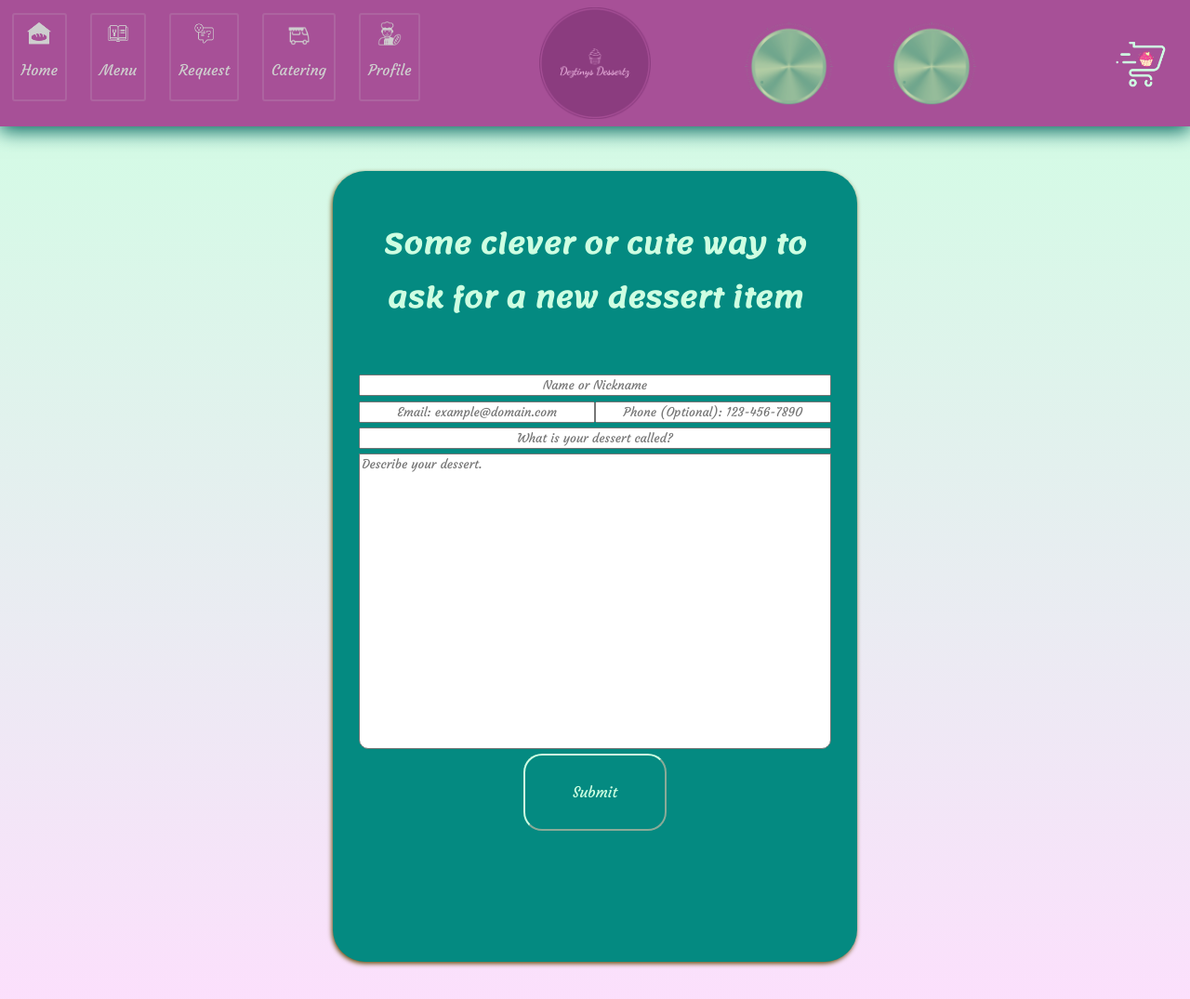
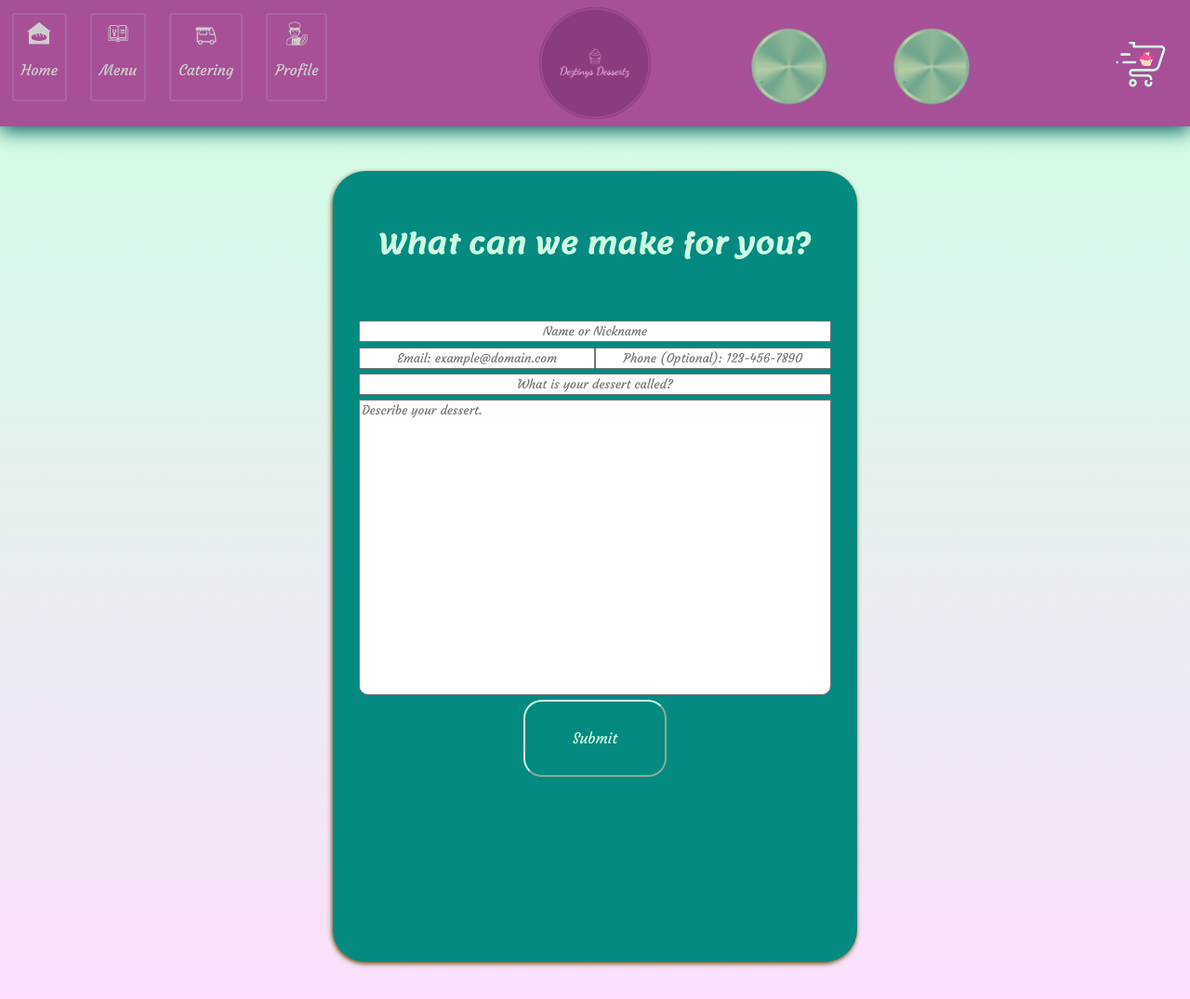
Before and after one commit to LostManJayK/DeztinysDessertz, a Django app: page /requests/ in a window 1280 px wide. Shown: the top 1075 px of the page at 93% size. Run offline with Django 5.2, Linux system fonts and the light colour scheme.

Commit message:
Moved requests to menu. Completed menu rednering with databse.

```diff
--- a/django_apps/products/templates/header.html
+++ b/django_apps/products/templates/header.html
@@ -27,10 +27,10 @@
                     <img src="{% static 'icons/universal_icons/bakery-menu.png' %}">
                     <p> Menu </p>
                 </a>
-                <a class="navbar_item" href="{% url 'requests' %}">
+                <!-- <a class="navbar_item" href="{% url 'requests' %}">
                     <img src="{% static 'icons/universal_icons/bakery-request.png' %}">
                     <p> Request </p>
-                </a>
+                </a> -->
                 <a class="navbar_item" href="{% url 'catering' %}">
                     <img src="{% static 'icons/universal_icons/bakery-catering.png' %}">
                     <p> Catering </p>
--- a/django_apps/products/templates/menu.html
+++ b/django_apps/products/templates/menu.html
@@ -21,7 +21,8 @@
         "Cakes" : "{% static 'images/menu_images/cake1.jpg' %}",
         "Cupcakes" : "{% static 'images/menu_images/cupcakes.jpg' %}",
         "Dipped Dessertz" : "{% static 'images/menu_images/dippeddessert.jpg' %}",
-        "Other Dessertz" : "{% static 'images/menu_images/otherdessert.jpg' %}"
+        "Other Dessertz" : "{% static 'images/menu_images/otherdessert.jpg' %}",
+        "Something else?" : "{% static 'icons/home_icons/question_icon.png' %}"
     };
 </script>
 <script src="{% static 'scripts/menu.js' %}"></script>
--- a/django_apps/products/templates/requests.html
+++ b/django_apps/products/templates/requests.html
@@ -8,12 +8,12 @@
 
 <section id="request_form_holder" class="page_content">
     <div class="form_holder">
-        <h1> Some clever or cute way to ask for a new dessert item </h1>
-        <form action="https://formspree.io/f/mknlovvv" method="POST" id="request_form">
-            <input id="name" name="Requester Name" type="text" placeholder="Name or Nickname" required form="request_form">
-            <input id="email" name="Requester Email" type="email" placeholder="Email: example@domain.com" required form="request_form">
-            <input id="phone" name="Requester Phone" type="tel" placeholder="Phone (Optional): 123-456-7890" form="request_form" pattern="[0-9]{3}-[0-9]{3}-[0-9]{4}">
-            <input id="req_title" name="Requested Item" type="text" placeholder="What is your dessert called?" required form="request_form">
+        <h1> What can we make for you? </h1>
+        <form action="" method="POST" id="request_form">
+            <input id="name" class=".customer_detail" name="Requester Name" type="text" placeholder="Name or Nickname" required form="request_form">
+            <input id="email" class=".customer_detail" name="Requester Email" type="email" placeholder="Email: example@domain.com" required form="request_form">
+            <input id="phone" class=".customer_detail" name="Requester Phone" type="tel" placeholder="Phone (Optional): 123-456-7890" form="request_form" pattern="[0-9]{3}-[0-9]{3}-[0-9]{4}">
+            <input id="req_title" class=".customer_detail" name="Requested Item" type="text" placeholder="What is your dessert called?" required form="request_form">
             <textarea id="description" name="Request Description" placeholder="Describe your dessert." form="request_form"></textarea>
             <button id="submit_req" type="submit" name="submit_req"> Submit </button>
         </form>
--- a/django_apps/products/views.py
+++ b/django_apps/products/views.py
@@ -20,6 +20,7 @@ def menu(request):
         ("CupcakeOptions", ("option_name", "option_id", "option_list")),
         ("DippedDessertOptions", ("option_name", "option_id", "option_list")),
         ("OtherDessertOptions", ("option_name", "option_id", "option_list")),
+        ("RequestOptions", ("option_name", "option_id")),
         ("CakeTypes", ("type_name",)),
         ("CakeTiers", ("tier_vals",)),
         ("CakeLayers", ("layer_vals",)),
@@ -34,8 +35,6 @@ def menu(request):
         ("OtherDessertTypes", ("type_name",)),
         ("OtherDessertQuantities", ("quantity",))
     )
-
-    print(menu_data)
 
     return render(request, "menu.html", {"menu_data" : menu_data})
 
@@ -121,3 +120,7 @@ def submit_order(request):
     else:
 
         return JsonResponse({'error': 'Invalid request method'}, status=400)
+
+def send_dessert_request(request):
+
+    hanlder = OrderHandler()
--- a/django_apps/static/layouts/cart_layout.css
+++ b/django_apps/static/layouts/cart_layout.css
@@ -26,7 +26,9 @@
 .order_item
 {
     display: flex;
+    flex-direction: column;
     flex-wrap: wrap;
+    align-items: flex-start;
 }
 
 .order_item p
--- a/django_apps/static/scripts/cart.js
+++ b/django_apps/static/scripts/cart.js
@@ -175,7 +175,7 @@ function renderCart()
 
             if(detail.includes('Notes'))
             {
-                current_item.innerHTML += '<p class="p_note">' + detail + ':\n ' + item[detail] + '</p>';
+                current_item.innerHTML += '<p class="p_note">' + detail + ':<br>' + item[detail].replaceAll('\n', '<br>') + '</p>';
             }
             else if(detail != 'Name')
             {
--- a/django_apps/static/styles/cart_style.css
+++ b/django_apps/static/styles/cart_style.css
@@ -86,8 +86,8 @@ button:hover
     padding: 1%;
     border-radius: 35px;
     margin-bottom: 5px;
-    min-width: 30%;
-    max-width: 30%;
+    min-width: 33%;
+    max-width: 33%;
 
 }
 
@@ -130,6 +130,6 @@ button:hover
 
 .order_item h2
 {
-    width: 70%;
+    width: 80%;
     margin-right: 0;
 }
--- a/django_apps/static/styles/menu_style.css
+++ b/django_apps/static/styles/menu_style.css
@@ -131,7 +131,7 @@
     display: block;
 }
 
-select
+.order_spec
 {
     margin-left: 5px;
 }
```
Also changed, not shown: database/deztinysdessertz_data.sql (+6 -1 lines), database/deztinysdessertz_structure.sql (+7 -0 lines), django_apps/products/py_modules/OrderHandler.py (+15 -9 lines), django_apps/static/scripts/menu.js (+21 -26 lines), db.sqlite3.
